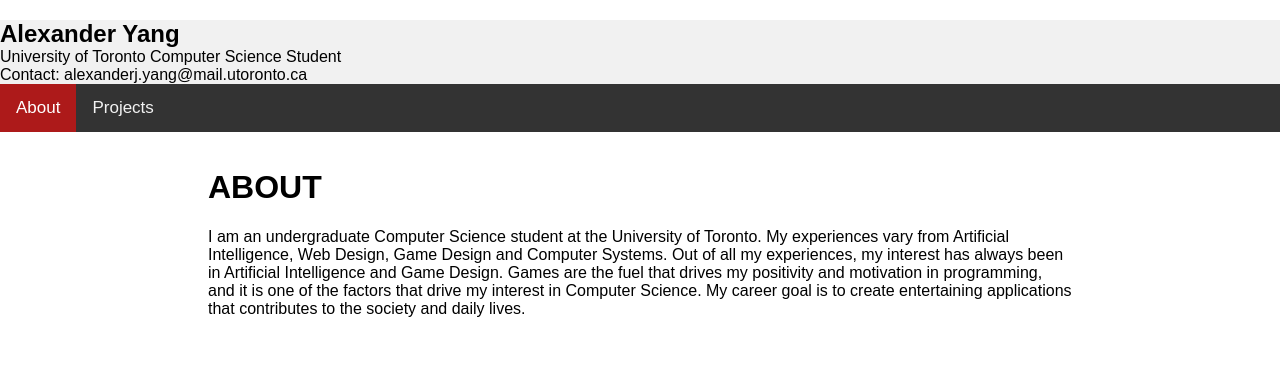
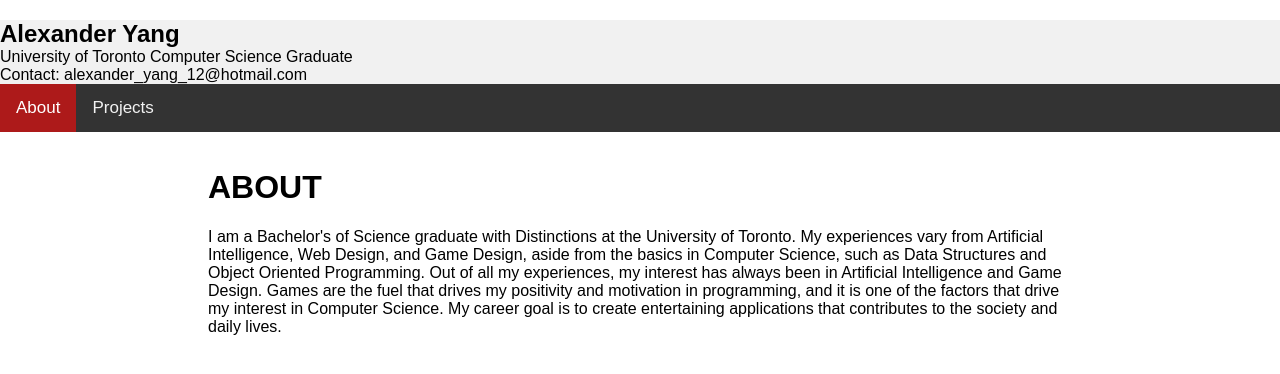
Before and after one commit to ajyang2000/ajyang2000.github.io, a plain HTML site: page index.html in a window 1280 px wide. Drawn offline with Linux system fonts and the light colour scheme.

Commit message:
Updated info

```diff
--- a/index.html
+++ b/index.html
@@ -13,8 +13,8 @@
 			<div class = "header">
 				<div class="intro">
 					<h2>Alexander Yang</h2>
-					University of Toronto Computer Science Student<br/>
-					Contact: alexanderj.yang@mail.utoronto.ca
+					University of Toronto Computer Science Graduate<br/>
+					Contact: alexander_yang_12@hotmail.com
 				</div>
 
 				<!-- Nav -->
@@ -28,7 +28,7 @@
 				<!-- About page -->
 				<div class="about">
 					<h1>ABOUT</h1>
-					I am an undergraduate Computer Science student at the University of Toronto. My experiences vary from Artificial Intelligence, Web Design, Game Design and Computer Systems. Out of all my experiences, my interest has always been in Artificial Intelligence and Game Design. Games are the fuel that drives my positivity and motivation in programming, and it is one of the factors that drive my interest in Computer Science. My career goal is to create entertaining applications that contributes to the society and daily lives.
+					I am a Bachelor's of Science graduate with Distinctions at the University of Toronto. My experiences vary from Artificial Intelligence, Web Design, and Game Design, aside from the basics in Computer Science, such as Data Structures and Object Oriented Programming. Out of all my experiences, my interest has always been in Artificial Intelligence and Game Design. Games are the fuel that drives my positivity and motivation in programming, and it is one of the factors that drive my interest in Computer Science. My career goal is to create entertaining applications that contributes to the society and daily lives.
 				</div>
 			</div>
 
```
Also changed, not shown: projects.html (+2 -1 lines).
